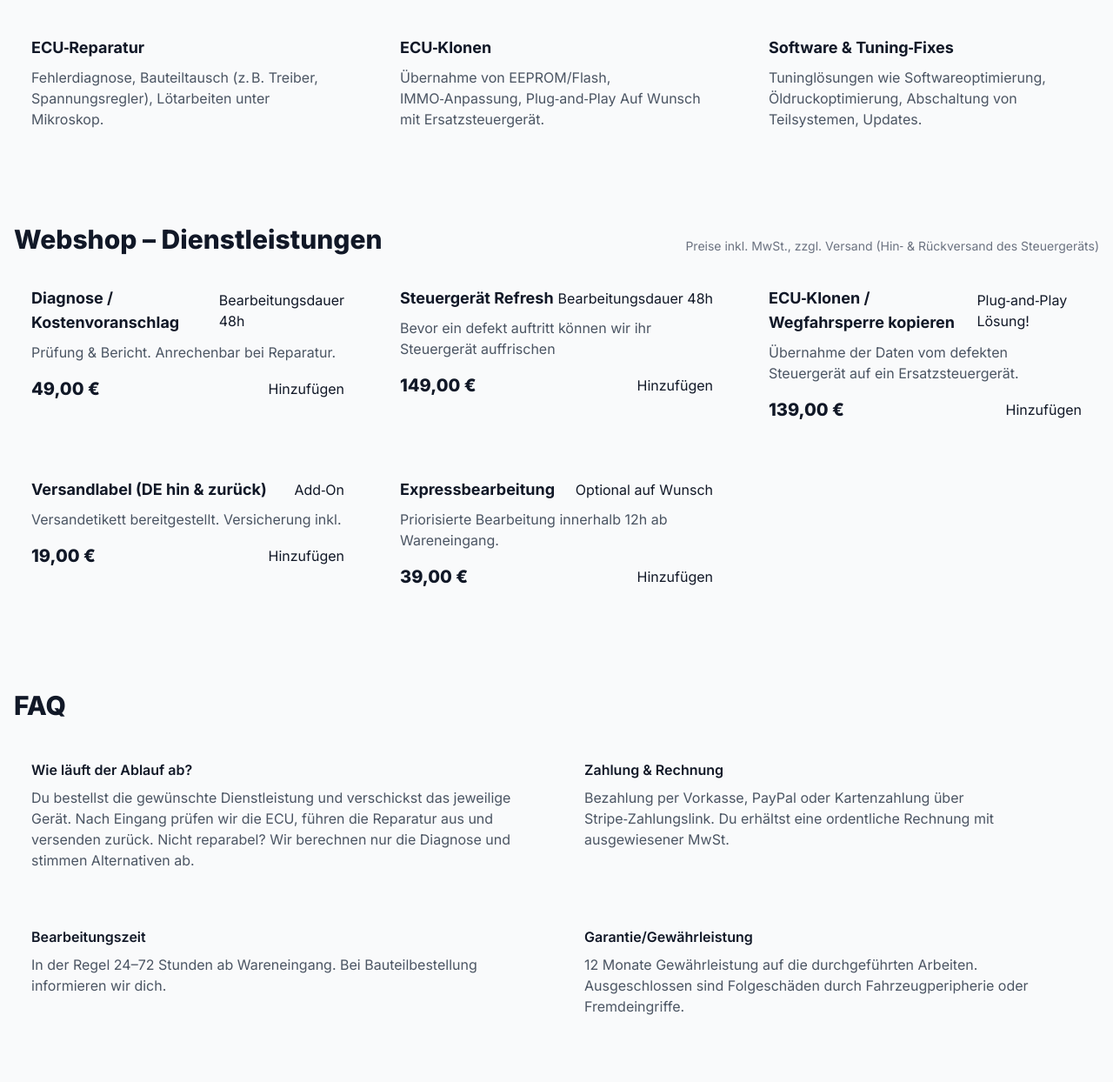
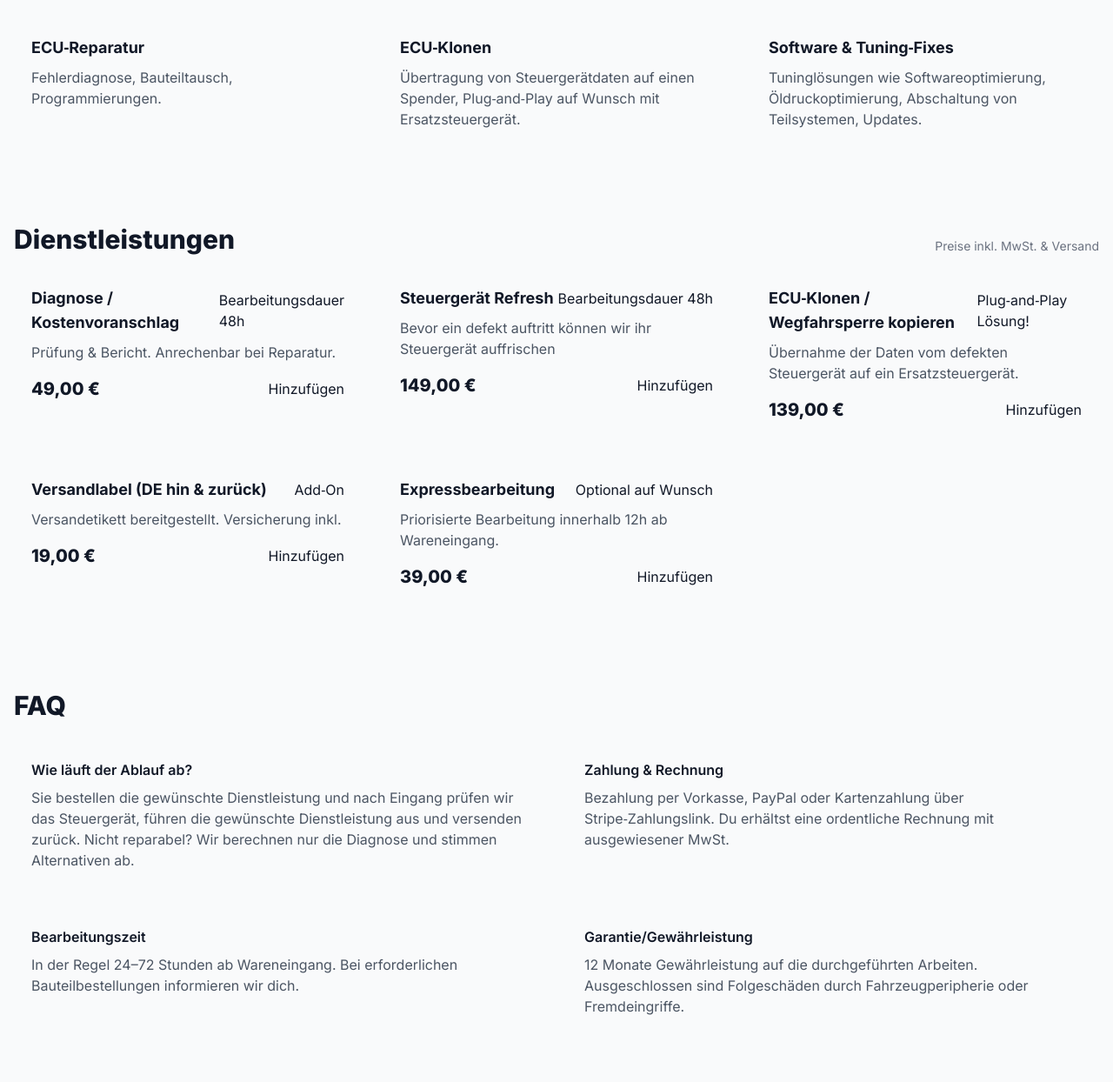
Before and after one commit to SanyasDynamics/SanyasDynamics.github.io, a plain HTML site: page index.html in a window 1280 px wide. Shown: the part 656-1900 px from the top of the page at 87% size. Drawn offline with nearby package versions, Linux system fonts and the light colour scheme.

Commit message:
Update index.html

```diff
--- a/index.html
+++ b/index.html
@@ -59,7 +59,7 @@
           <a href="#leistungen" class="btn btn-secondary">Leistungen ansehen</a>
         </div>
         <div class="mt-6 flex items-center gap-4 text-sm text-gray-600">
-          <div class="flex items-center gap-2"><span class="badge">24–72h Bearbeitung</span></div>
+          <div class="flex items-center gap-2"><span class="badge">24–72h Bearbeitungszeit</span></div>
           <div class="flex items-center gap-2"><span class="badge">12 Monate Gewährleistung</span></div>
           <div class="flex items-center gap-2"><span class="badge">Europaweit</span></div>
         </div>
@@ -76,11 +76,11 @@
     <div class="grid md:grid-cols-3 gap-6">
       <div class="card p-5">
         <h3 class="font-bold text-lg">ECU‑Reparatur</h3>
-        <p class="text-gray-600 mt-2">Fehlerdiagnose, Bauteiltausch (z. B. Treiber, Spannungsregler), Lötarbeiten unter Mikroskop.</p>
+        <p class="text-gray-600 mt-2">Fehlerdiagnose, Bauteiltausch, Programmierungen.</p>
       </div>
       <div class="card p-5">
         <h3 class="font-bold text-lg">ECU‑Klonen</h3>
-        <p class="text-gray-600 mt-2">Übernahme von EEPROM/Flash, IMMO‑Anpassung, Plug‑and‑Play Auf Wunsch mit Ersatzsteuergerät.</p>
+        <p class="text-gray-600 mt-2">Übertragung von Steuergerätdaten auf einen Spender, Plug‑and‑Play auf Wunsch mit Ersatzsteuergerät.</p>
       </div>
       <div class="card p-5">
         <h3 class="font-bold text-lg">Software & Tuning‑Fixes</h3>
@@ -92,8 +92,8 @@
   <!-- Shop -->
   <section id="shop" class="container mx-auto px-4 py-12">
     <div class="flex items-end justify-between mb-4">
-      <h2 class="text-2xl md:text-3xl font-extrabold">Webshop – Dienstleistungen</h2>
-      <div class="text-sm text-gray-500">Preise inkl. MwSt., zzgl. Versand (Hin‑ & Rückversand des Steuergeräts)</div>
+      <h2 class="text-2xl md:text-3xl font-extrabold">Dienstleistungen</h2>
+      <div class="text-sm text-gray-500">Preise inkl. MwSt. & Versand</div>
     </div>
 
     <div id="productGrid" class="grid md:grid-cols-3 gap-6"></div>
@@ -105,7 +105,7 @@
     <div class="grid md:grid-cols-2 gap-6">
       <div class="card p-5">
         <h3 class="font-semibold">Wie läuft der Ablauf ab?</h3>
-        <p class="text-gray-600 mt-2">Du bestellst die gewünschte Dienstleistung und verschickst das jeweilige Gerät. Nach Eingang prüfen wir die ECU, führen die Reparatur aus und versenden zurück. Nicht reparabel? Wir berechnen nur die Diagnose und stimmen Alternativen ab.</p>
+        <p class="text-gray-600 mt-2">Sie bestellen die gewünschte Dienstleistung und nach Eingang prüfen wir das Steuergerät, führen die gewünschte Dienstleistung aus und versenden zurück. Nicht reparabel? Wir berechnen nur die Diagnose und stimmen Alternativen ab.</p>
       </div>
       <div class="card p-5">
         <h3 class="font-semibold">Zahlung & Rechnung</h3>
@@ -113,7 +113,7 @@
       </div>
       <div class="card p-5">
         <h3 class="font-semibold">Bearbeitungszeit</h3>
-        <p class="text-gray-600 mt-2">In der Regel 24–72 Stunden ab Wareneingang. Bei Bauteilbestellung informieren wir dich.</p>
+        <p class="text-gray-600 mt-2">In der Regel 24–72 Stunden ab Wareneingang. Bei erforderlichen Bauteilbestellungen informieren wir dich.</p>
       </div>
       <div class="card p-5">
         <h3 class="font-semibold">Garantie/Gewährleistung</h3>
```
